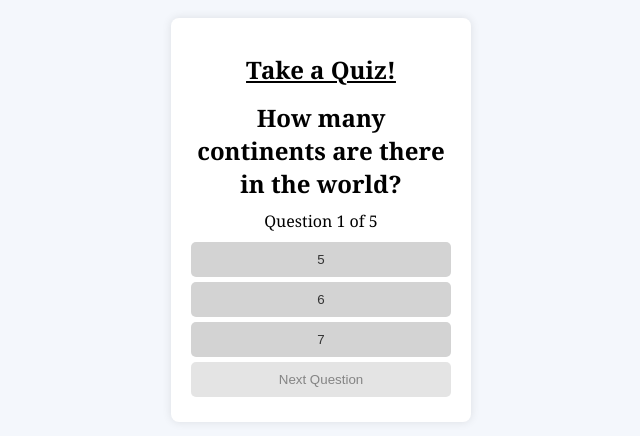
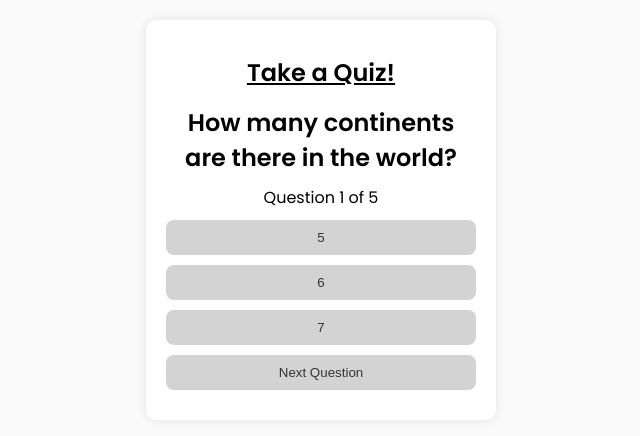
Before and after one commit to ezzzinne/quizApp, a plain HTML site: page index.html in a window 1280 px wide. Shown: the part 180-616 px from the top of the page, without its empty margins (319-959 px from the left). Drawn offline with Linux system fonts and the light colour scheme.

Commit message:
cleaned code and added a README

```diff
--- a/index.html
+++ b/index.html
@@ -5,6 +5,7 @@
     <meta name="viewport" content="width=device-width, initial-scale=1.0">
     <title>Quiz App</title>
     <link rel="stylesheet" href="main.css">
+    <link href="https://fonts.googleapis.com/css2?family=Poppins:wght@400;600&display=swap" rel="stylesheet">
 </head>
 <body>
     <section class="quiz-container">
--- a/main.css
+++ b/main.css
@@ -5,30 +5,30 @@
 }
 
 body {
-    font-family: Georgia, 'Times New Roman', Times, serif;
+    font-family: 'Poppins', serif;
     display: flex;
     justify-content: center;
     align-items: center;
     height: 100vh;
-    background-color: #f4f7fc;
+    background-color: #FAFAFA;
 }
 
 .quiz-container {
     background-color: white;
     padding: 20px;
-    border-radius: 8px;
+    border-radius: 10px;
     box-shadow: 0 0 10px rgba(0, 0, 0, 0.1);
-    width: 300px;
+    width: 350px;
     text-align: center;
 }
 
 button {
     display: block;
     width: 100%;
-    margin: 5px 0;
+    margin: 10px 0;
     padding: 10px;
     border: none;
-    border-radius: 5px;
+    border-radius: 8px;
     cursor: pointer;
     background-color: lightgray;
     color: #333;
@@ -42,18 +42,17 @@ button {
 .correct {
     background-color: green;
     color: white;
-    font-weight: bold;
+    font-weight: 600;
 }
 
 .wrong {
     background-color: red;
     color: white;
-    font-weight: bold;
+    font-weight: 600;
 }
 
 button:disabled {
     cursor: not-allowed;
-    opacity: 0.6;
 }
 
 .attempt {
```
Also changed, not shown: 1 other file.
